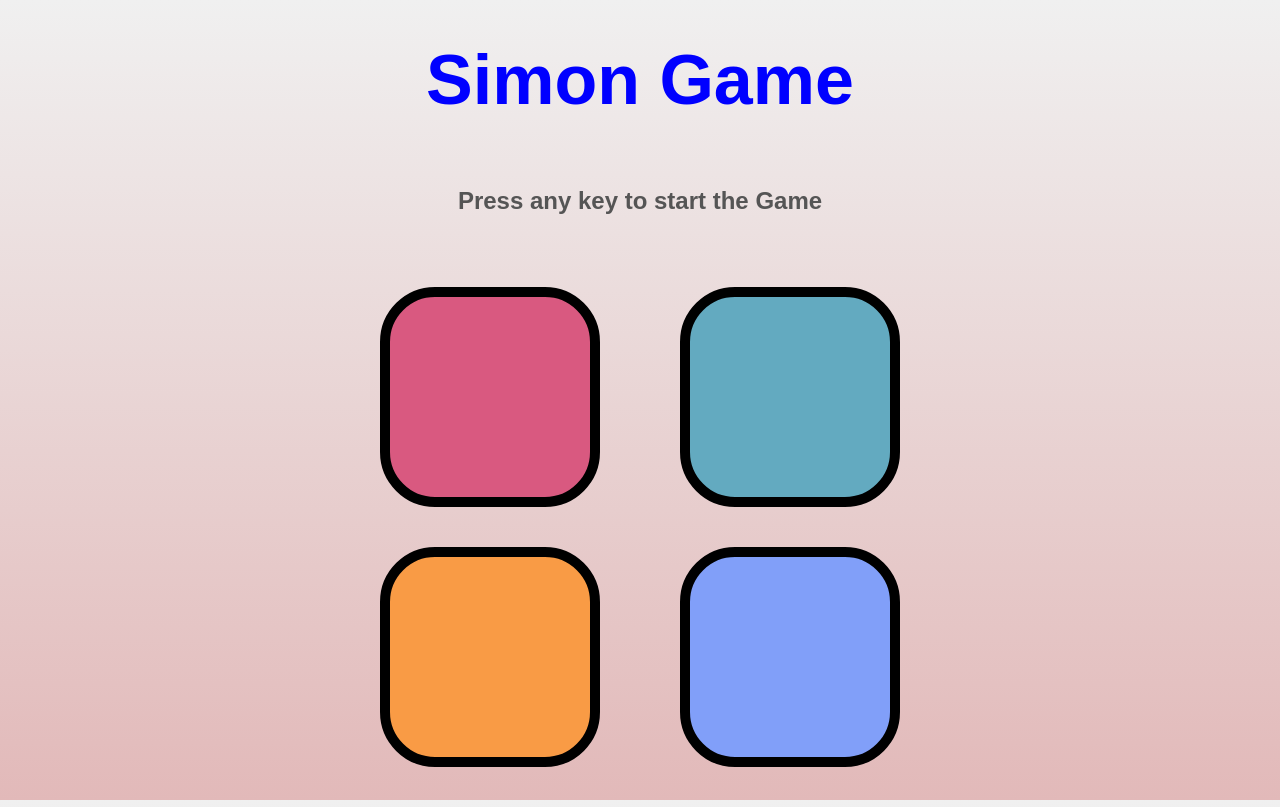
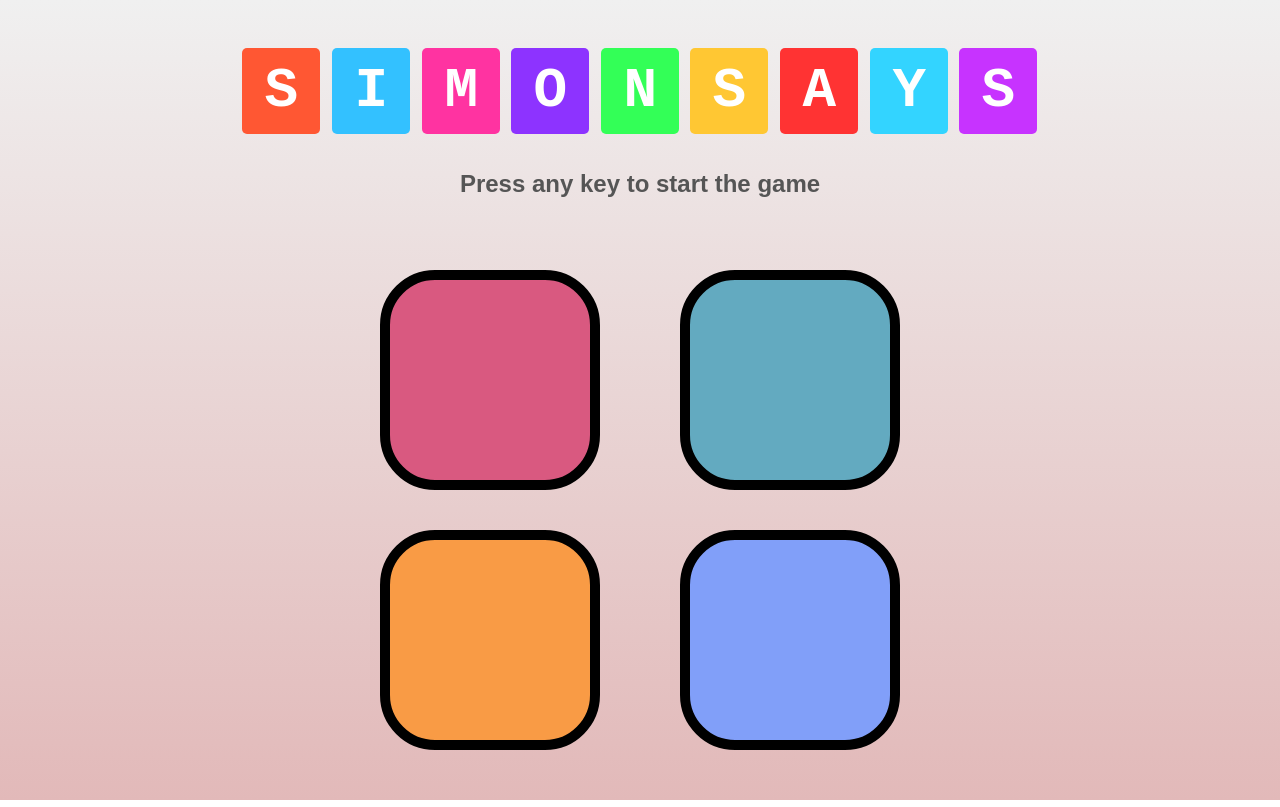
Before and after one commit to Ankan-B10/Simon-Game, a plain HTML site: page index.html in a window 1280 px wide. Drawn offline with Linux system fonts and the light colour scheme.

Commit message:
Update index.html

```diff
--- a/index.html
+++ b/index.html
@@ -7,8 +7,11 @@
     <link rel="stylesheet" href="style.css">
 </head>
 <body>
-    <h1>Simon Game</h1>
-    <h2>Press any key to start the Game</h2>
+    <h1 class="stylish-heading">
+        <span>S</span><span>I</span><span>M</span><span>O</span><span>N</span>
+        <span>S</span><span>A</span><span>Y</span><span>S</span>
+    </h1>
+    <h2>Press any key to start the game</h2>
 
     <div class="btn-container">
         <div class="line-one">
```
